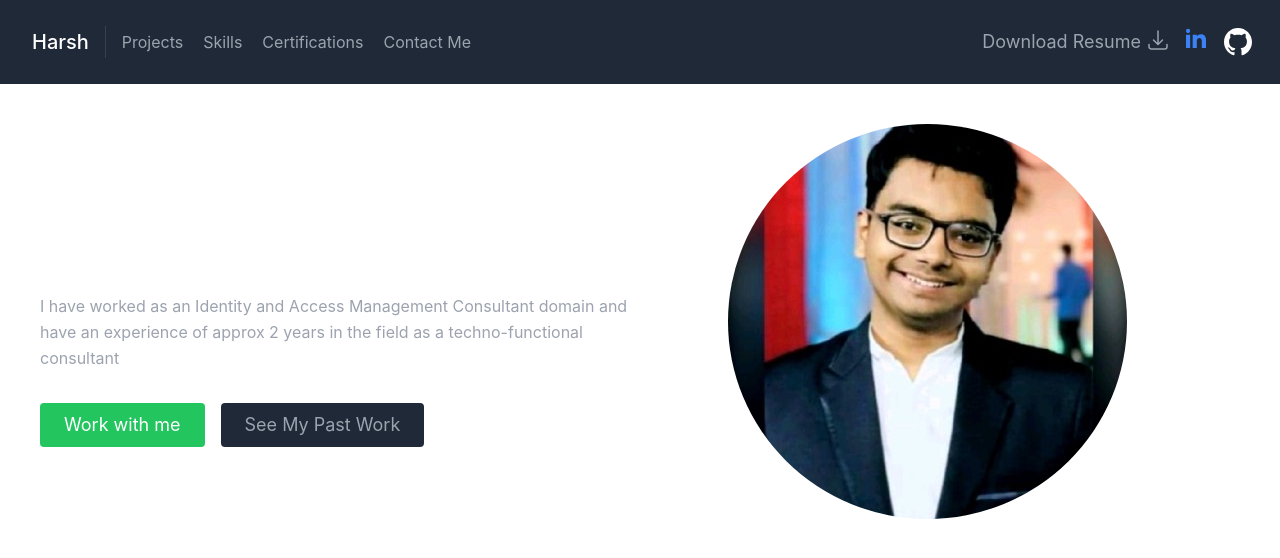
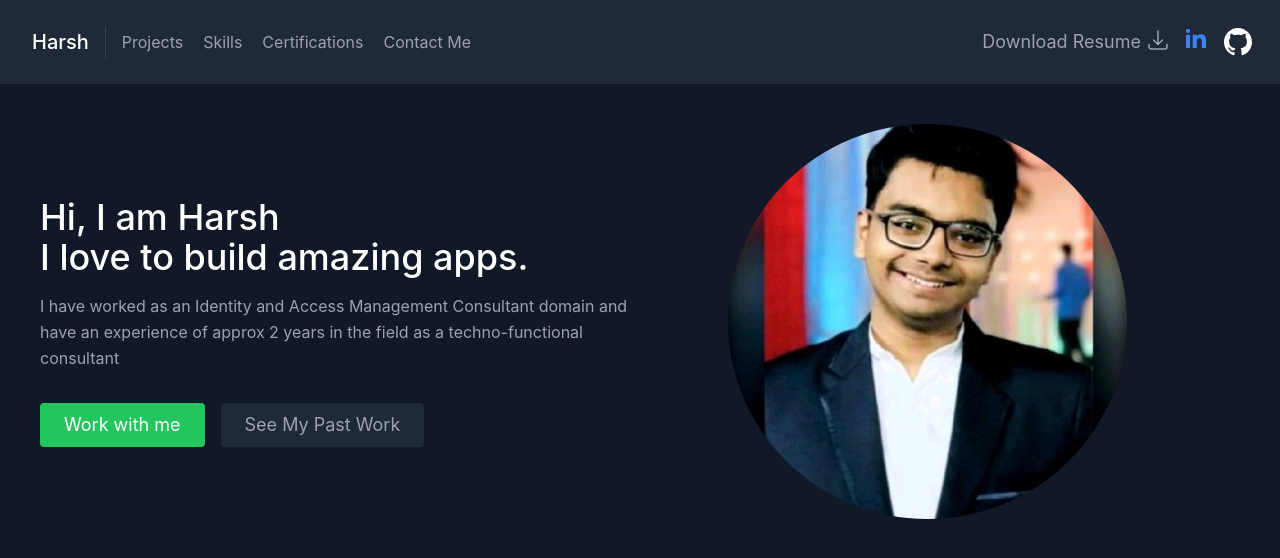
Before and after one commit to harsh3698/portfolioApp, a React (Create React App) app: page / in a window 1280 px wide. Shown: the top 558 px of the page. Built offline with nearby package versions, Linux system fonts and the light colour scheme.

Commit message:
Update index.css

```diff
--- a/src/index.css
+++ b/src/index.css
@@ -3,6 +3,7 @@
 @tailwind utilities;
 
 body {
+  background-color: #111827;
   margin: 0;
   font-family: -apple-system, BlinkMacSystemFont, 'Segoe UI', 'Roboto', 'Oxygen',
     'Ubuntu', 'Cantarell', 'Fira Sans', 'Droid Sans', 'Helvetica Neue',
```
